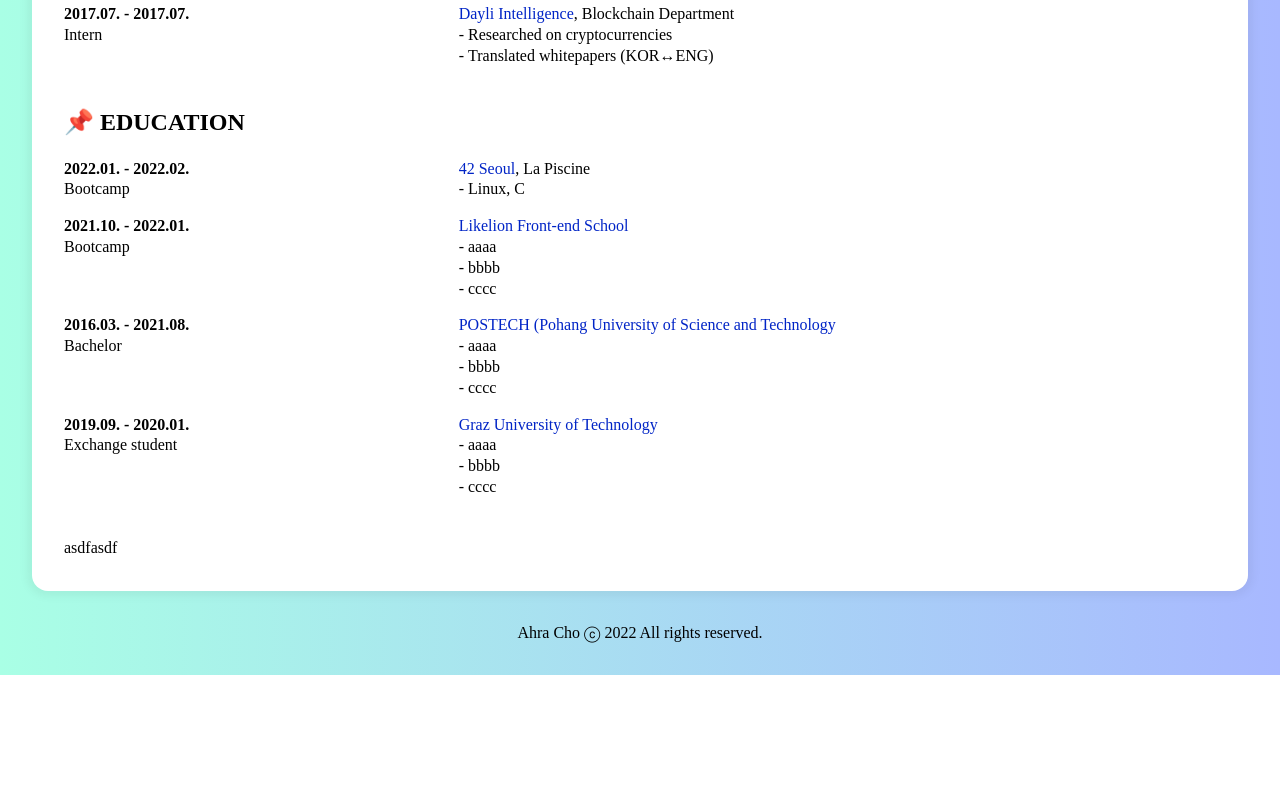
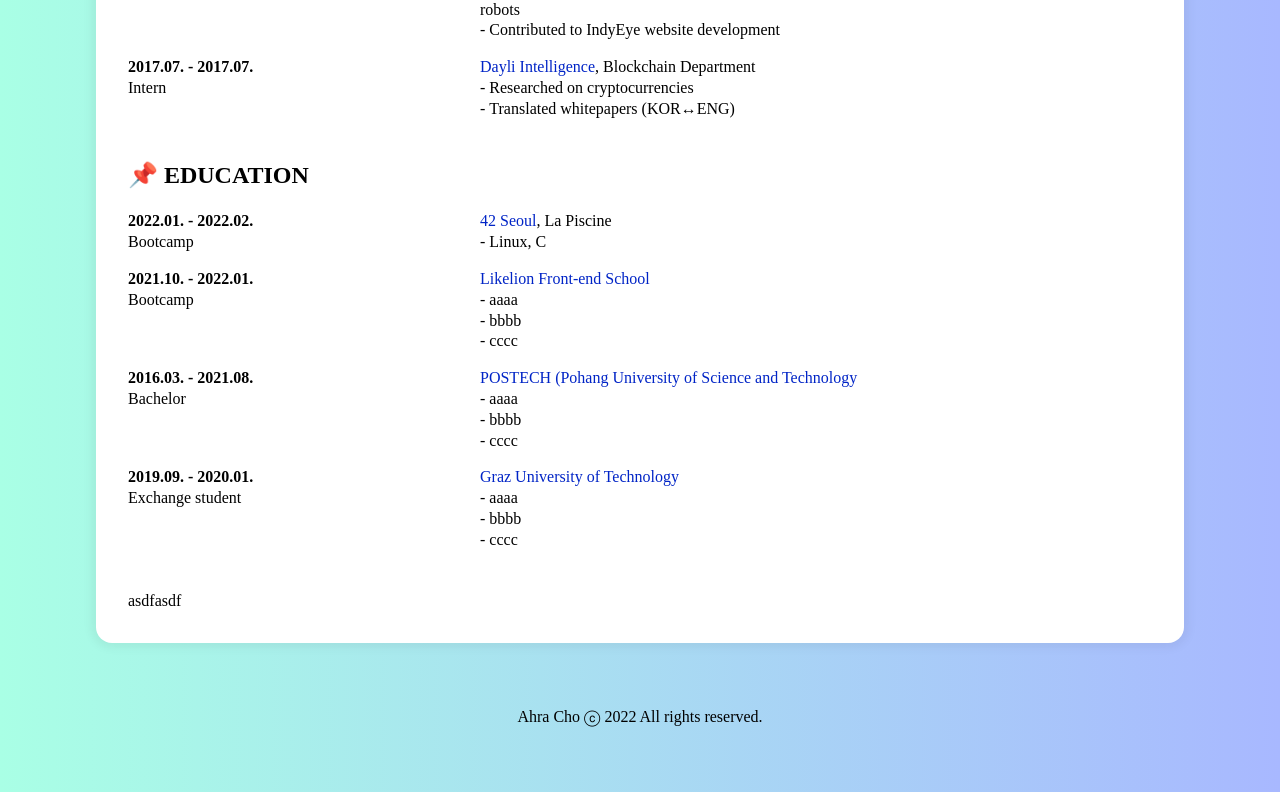
Before and after one commit to choar816/intro-choar, a React app: page / in a window 1280 px wide. Shown: the part 598-1390 px from the top of the page. Before the commit the page ends 1273 px from the top, so only its background shows below. Built offline with nearby package versions, Linux system fonts and the light colour scheme; the HTML template or start-up script is replaced by a standard one.

Commit message:
Add: media query (layout margin)

```diff
--- a/src/App.css
+++ b/src/App.css
@@ -61,3 +61,9 @@
   padding-bottom: 2rem;
   text-align: center;
 }
+
+@media screen and (min-width: 750px) {
+  .container footer {
+    padding-bottom: 4rem;
+  }
+}
--- a/src/App.jsx
+++ b/src/App.jsx
@@ -47,6 +47,13 @@
   box-shadow: 0 0 10px 5px rgb(0 0 0 / 5%);
   border-radius: 1rem;
   background-color: #fff;
+
+  @media screen and (min-width: 750px) {
+    margin: 4rem;
+  }
+  @media screen and (min-width: 1000px) {
+    margin: 4rem 6rem;
+  }
 `;
 
 function App() {
```
Lines whose indentation alone changed are shown as unchanged.
